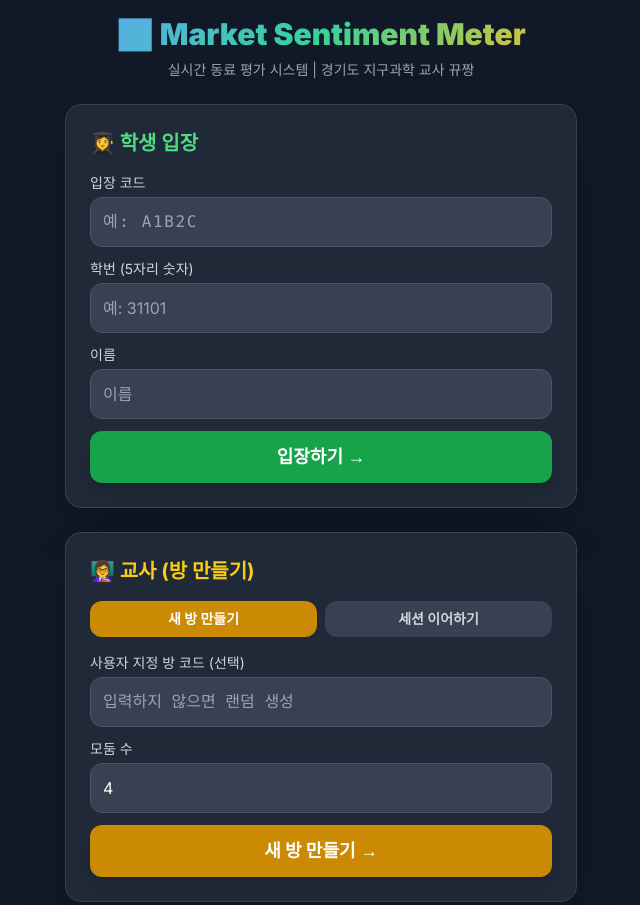
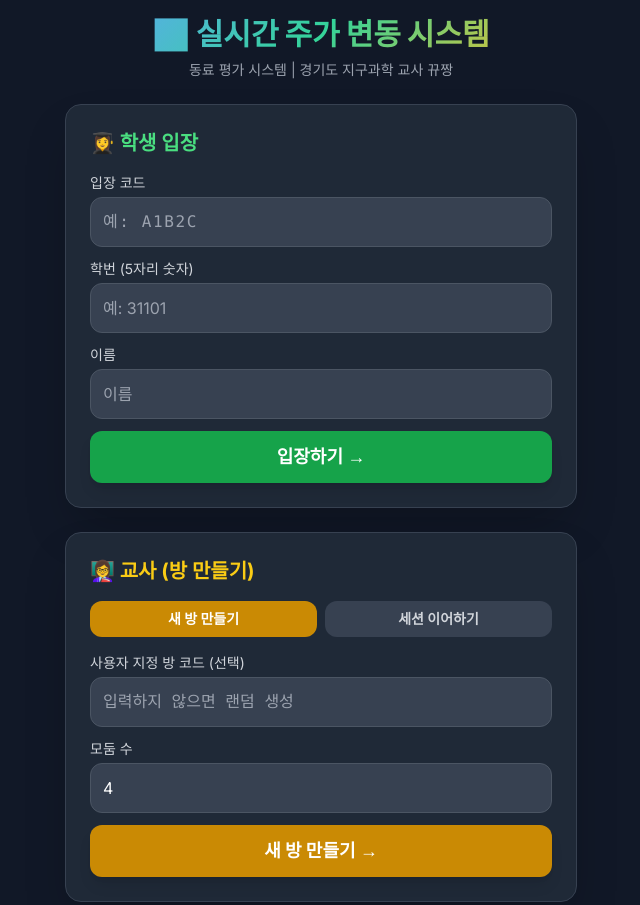
Before and after one commit to eduarchive88/joosik-vote, a website: page public/index.html in a window 1280 px wide. Shown: the top 905 px of the page, without its empty margins (319-959 px from the left). Drawn offline with nearby package versions, Linux system fonts and the light colour scheme; no server answers.

Commit message:
refactor: rename to 실시간 주가 변동 시스템

```diff
--- a/public/index.html
+++ b/public/index.html
@@ -3,7 +3,7 @@
 <head>
     <meta charset="UTF-8">
     <meta name="viewport" content="width=device-width, initial-scale=1.0">
-    <title>Market Sentiment Meter - 실시간 동료평가 시스템</title>
+    <title>실시간 주가 변동 시스템</title>
     <script src="https://cdn.tailwindcss.com"></script>
     <script src="/socket.io/socket.io.js"></script>
     <link rel="stylesheet" href="/css/style.css">
@@ -42,8 +42,8 @@
         <div class="w-full max-w-lg space-y-6">
             <!-- 타이틀 -->
             <div class="text-center mb-2">
-                <h1 class="text-3xl font-black gradient-title mb-2">📈 Market Sentiment Meter</h1>
-                <p class="text-gray-400 text-sm">실시간 동료 평가 시스템 | 경기도 지구과학 교사 뀨짱</p>
+                <h1 class="text-3xl font-black gradient-title mb-2">📈 실시간 주가 변동 시스템</h1>
+                <p class="text-gray-400 text-sm">동료 평가 시스템 | 경기도 지구과학 교사 뀨짱</p>
             </div>
 
             <!-- 학생 입장 -->
```
Also changed, not shown: public/student.html (+2 -2 lines), public/teacher.html (+1 -1 lines).
